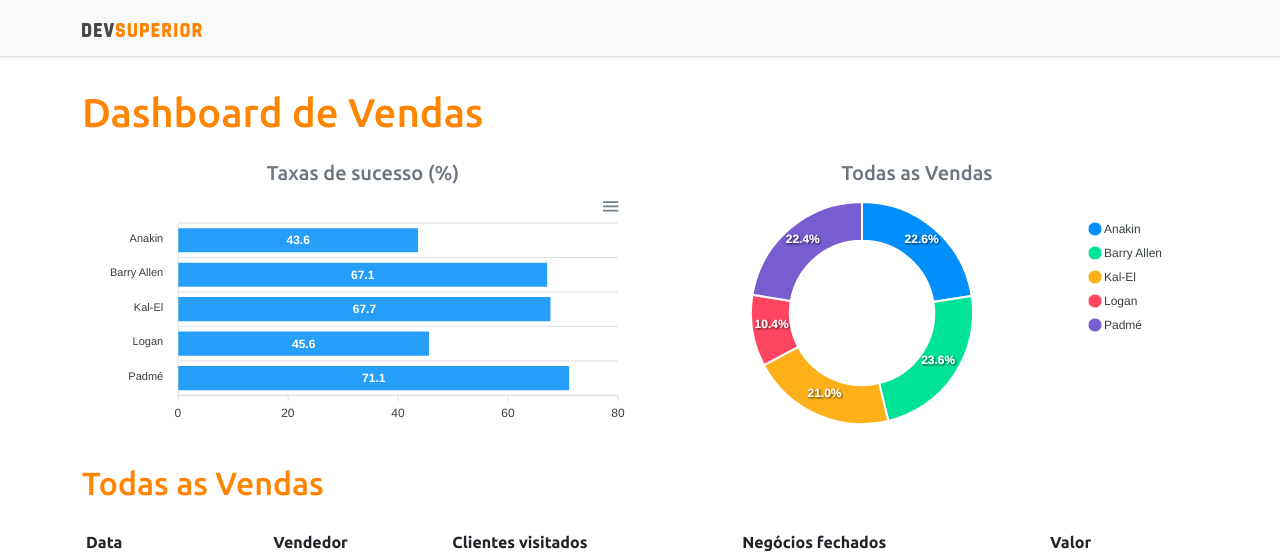
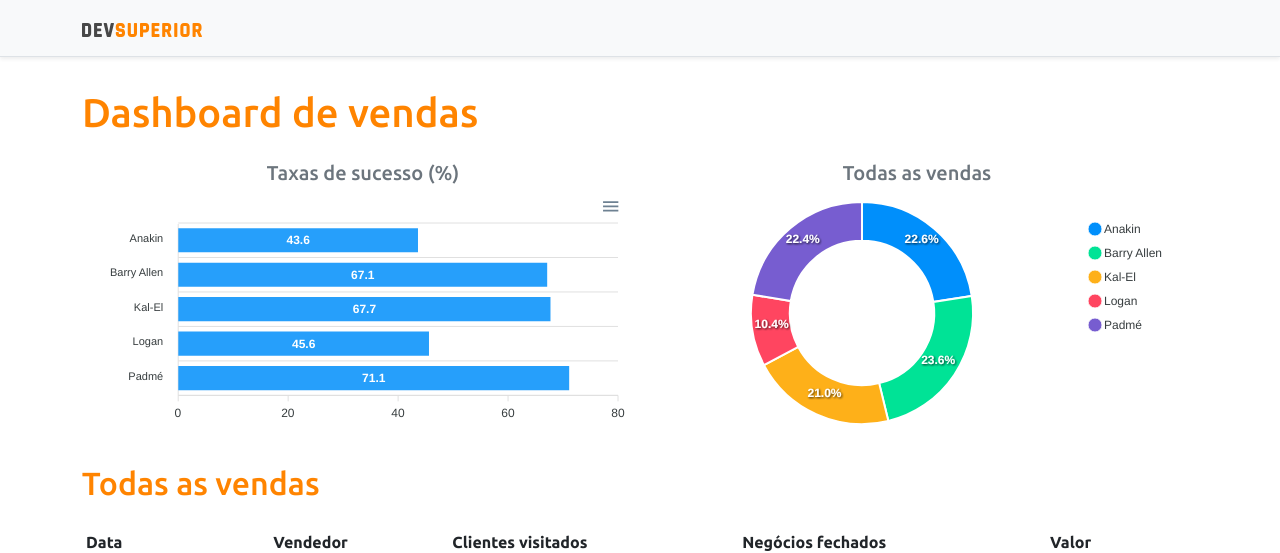
Before and after one commit to eliezermoraesss/projeto-sds5-spring-reactjs, a React (Create React App) app in the folder frontend/: page / in a window 1280 px wide. Shown: the top 553 px of the page. Built offline with nearby package versions, Linux system fonts and the light colour scheme.

Commit message:
Changed titles again

```diff
--- a/frontend/src/App.tsx
+++ b/frontend/src/App.tsx
@@ -10,7 +10,7 @@ function App() {
     <>
     <NavBar />
     <div className="container">
-      <h1 className="text-primary py-3">Dashboard de Vendas</h1>
+      <h1 className="text-primary py-3">Dashboard de vendas</h1>
 
         <div className="row px-3">
           <div className="col-sm-6">
@@ -18,13 +18,13 @@ function App() {
             <BarChart />
           </div>
           <div className="col-sm-6">
-            <h5 className="text-center text-secondary">Todas as Vendas</h5>
+            <h5 className="text-center text-secondary">Todas as vendas</h5>
             <DonutChart />
           </div>
         </div>
 
         <div className="py-3">
-          <h2 className="text-primary">Todas as Vendas</h2>
+          <h2 className="text-primary">Todas as vendas</h2>
         </div>
 
       <DataTable />
```
